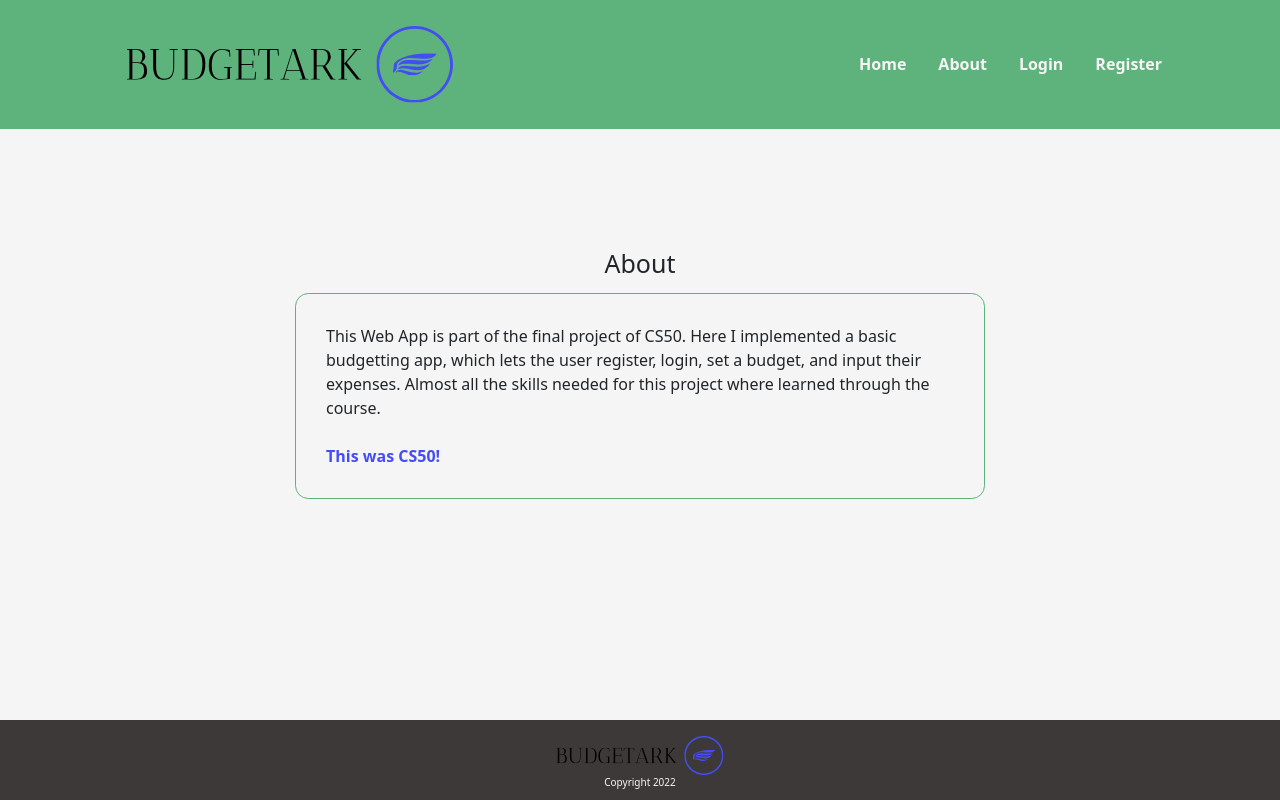
After one commit to gustxdel/CS50-Final-Proyect, a Flask app: page /about in a window 1280 px wide. The commit adds this page. Run offline with Flask 2, Linux system fonts and the light colour scheme.

Commit message:
added about page

```diff
--- a/final/routes.py
+++ b/final/routes.py
@@ -107,3 +107,7 @@ def budget():
             flash(f"Budget updated succesfully", category="success")
         return redirect("/account")
     return render_template("budget.html", form=form)
+
+@app.route("/about")
+def about():
+    return render_template("about.html")
--- a/final/static/styles.css
+++ b/final/static/styles.css
@@ -392,6 +392,20 @@
     display: flex;
     justify-content: center;
 
+  }
 
+  /* about page */
 
+  .about {
+    margin-top: 1rem;
+    padding: 3rem;
+    font-size: 1em;
+    max-width: 690px;
+    border: 1px solid var(--cl-primary);
+    border-radius: 10pt;
   }
+
+  .about span {
+    color: var(--cl-accent);
+    font-weight: 700;
+  }
--- /dev/null
+++ b/final/templates/about.html
@@ -0,0 +1,16 @@
+{% extends "layout.html" %}
+{% block title %} About {% endblock %}
+
+{% block content %}
+<div class="container_form">
+<h1>About</h1>
+<p class="about">This Web App is part of the final project of CS50.
+     Here I implemented a basic budgetting app, which lets the user register,
+    login, set a budget, and input their expenses. Almost all the skills needed
+    for this project where learned through the course.
+    <br>
+    <br>
+    <span>This was CS50!</span> </p>
+
+</div>
+{% endblock %}
--- a/final/templates/layout.html
+++ b/final/templates/layout.html
@@ -17,13 +17,13 @@
             <ul class="nav">
                 {% if session["user_id"] %}
                     <li class="nav_elements"><a href="/" class="nav_link">Home</a></li>
-                    <li class="nav_elements"><a href="#" class="nav_link">About</a></li>
+                    <li class="nav_elements"><a href="/about" class="nav_link">About</a></li>
                     <li class="nav_elements"><a class="nav_link" href="/logout">Log Out</a></li>
                     <li class="nav_elements"><a href="/account" class="nav_link">Account</a></li>
                     <li class="nav_elements"><a href="/budget" class="nav_link">Budget</a></li>
                 {% else %}
                     <li class="nav_elements"><a href="/" class="nav_link">Home</a></li>
-                    <li class="nav_elements"><a href="#" class="nav_link">About</a></li>
+                    <li class="nav_elements"><a href="/about" class="nav_link">About</a></li>
                     <li class="nav_elements"><a href="/login" class="nav_link">Login</a></li>
                     <li class="nav_elements"><a href="/register" class="nav_link">Register</a></li>
 
```
